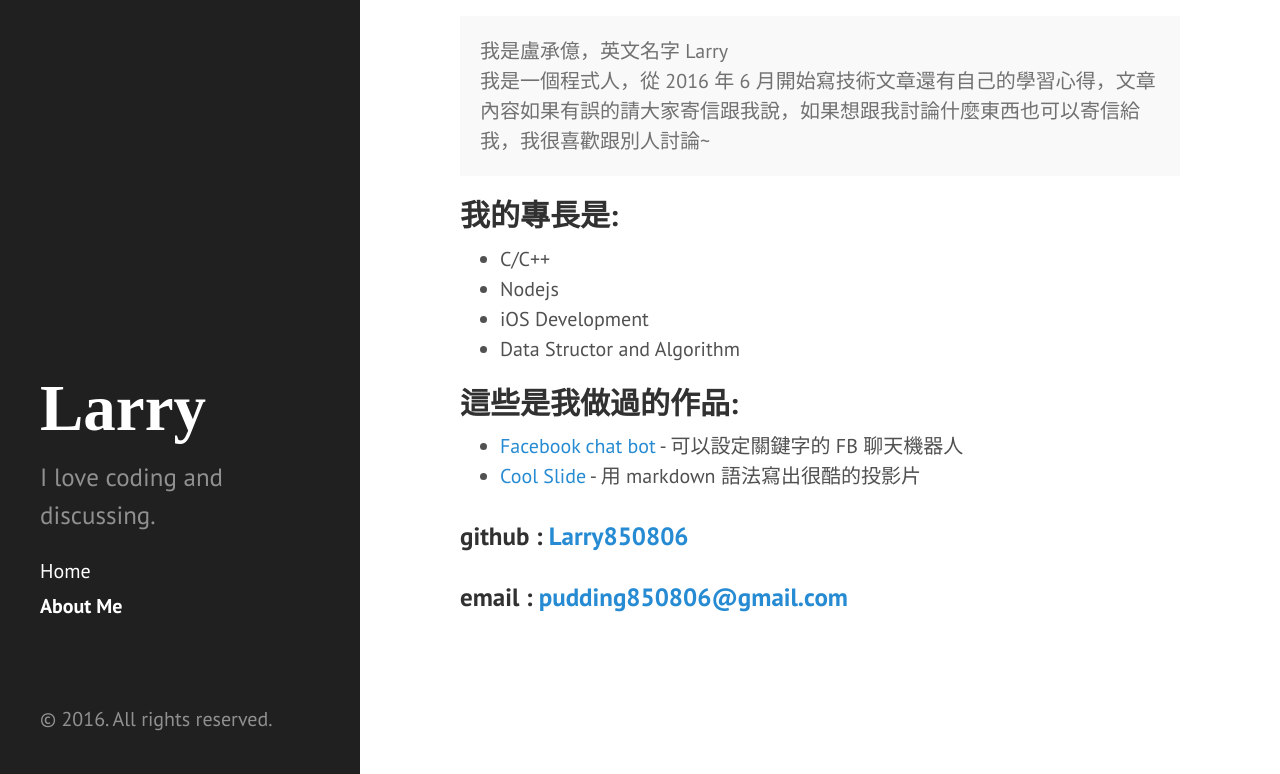
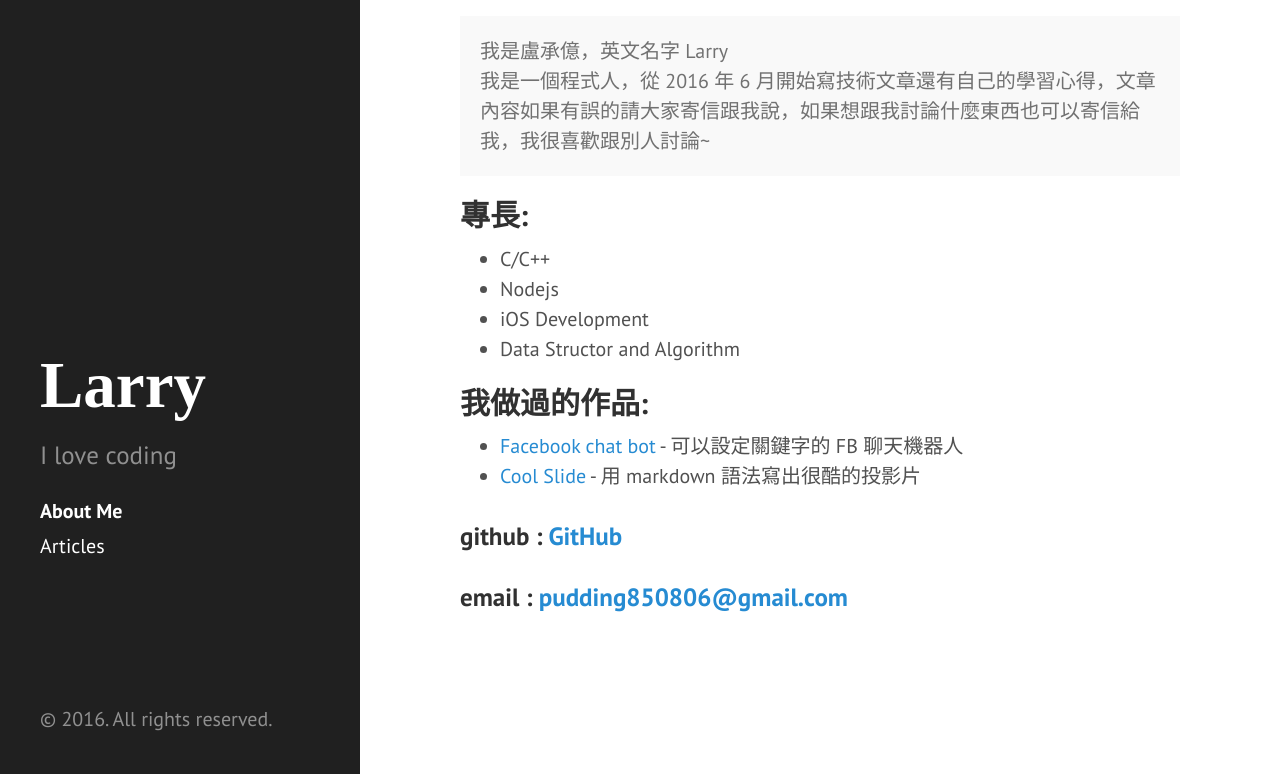
Before and after one commit to LarryLuTW/larrylutw.github.io, a Jekyll site: the page built from about.md, in a window 1280 px wide and 1218 px high, cut to the strip 444-1218 px from the top of the window. Built offline with Jekyll 4.4.1, drawn with Linux system fonts in a browser that asks for light colours; Markdown is read by kramdown in place of the engine named in the settings.

Commit message:
update about and sidebar

```diff
--- a/_includes/sidebar.html
+++ b/_includes/sidebar.html
@@ -6,22 +6,22 @@
             Larry
         </a>
       </h1>
-      <p class="lead">I love coding and discussing.</p>
+      <p class="lead">I love coding</p>
     </div>
 
     <nav class="sidebar-nav">
-      <a class="sidebar-nav-item{% if page.url == site.baseurl %} active{% endif %}" href="{{ site.baseurl }}">Home</a>
 
       {% assign pages_list = site.pages %}
       {% for node in pages_list %}
         {% if node.title != null %}
           {% if node.layout == "page" %}
             <a class="sidebar-nav-item{% if page.url == node.url %} active{% endif %}" href="{{ node.url }}">{{ node.title }}</a>
+              <a class="sidebar-nav-item{% if page.url == site.baseurl %} active{% endif %}" href="{{ site.baseurl }}">Articles</a>
           {% endif %}
         {% endif %}
       {% endfor %}
 
-    <br><br>
+      <br><br><br><br>
     </nav>
 
     <p>&copy; {{ site.time | date: '%Y' }}. All rights reserved.</p>
--- a/about.md
+++ b/about.md
@@ -9,7 +9,7 @@
 我是一個程式人，從 2016 年 6 月開始寫技術文章還有自己的學習心得，文章內容如果有誤的請大家寄信跟我說，如果想跟我討論什麼東西也可以寄信給我，我很喜歡跟別人討論~
 </p>
 
-## 我的專長是:
+## 專長:
 
 - C/C++
 - Nodejs
@@ -17,11 +17,11 @@
 - Data Structor and Algorithm
 
 
-## 這些是我做過的作品:
+## 我做過的作品:
 
 - [Facebook chat bot](https://github.com/Larry850806/facebook-chat-bot) - 可以設定關鍵字的 FB 聊天機器人
 - [Cool Slide](https://github.com/CoolSlide/cool-slide) - 用 markdown 語法寫出很酷的投影片
 
 
-### github : [Larry850806](https://github.com/Larry850806)
+### github : [GitHub](https://github.com/Larry850806)
 ### email : [pudding850806@gmail.com](mailto:pudding850806@gmail.com)
```
Also changed, not shown: 4 other files.
